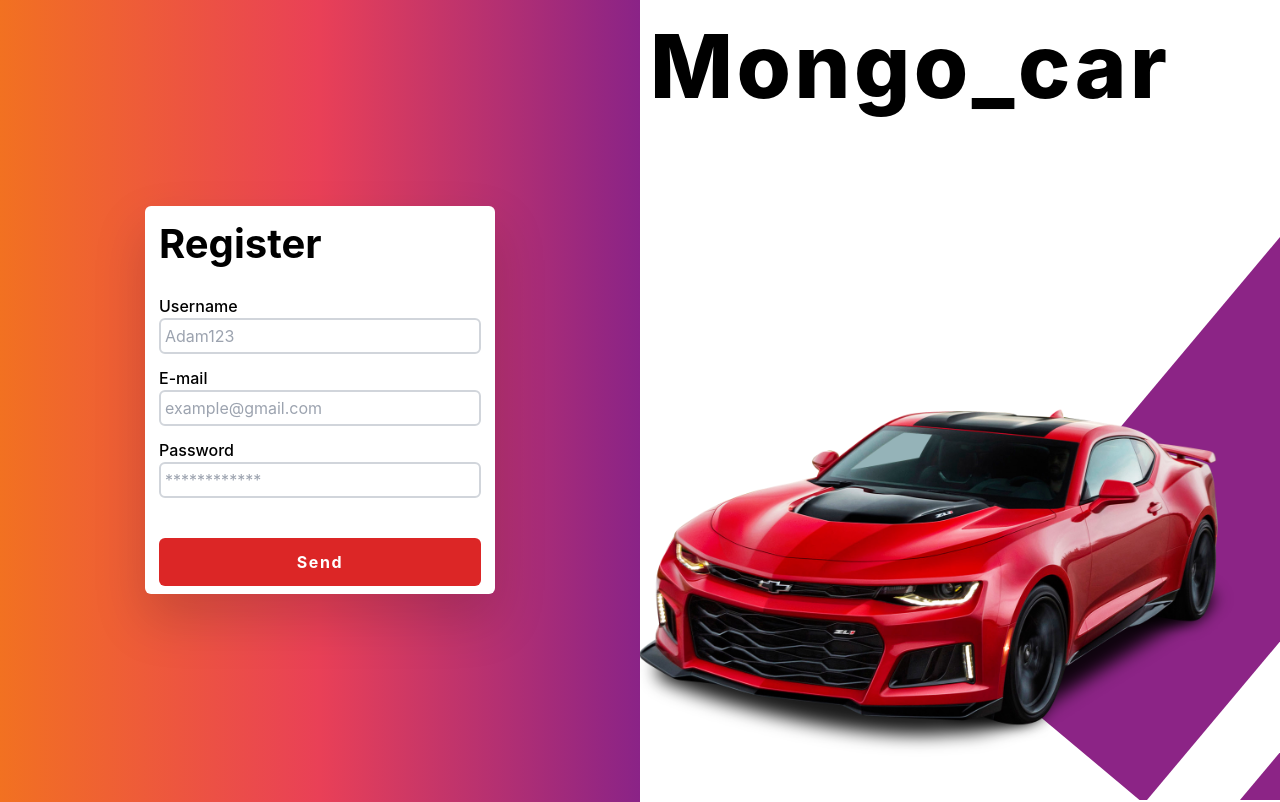
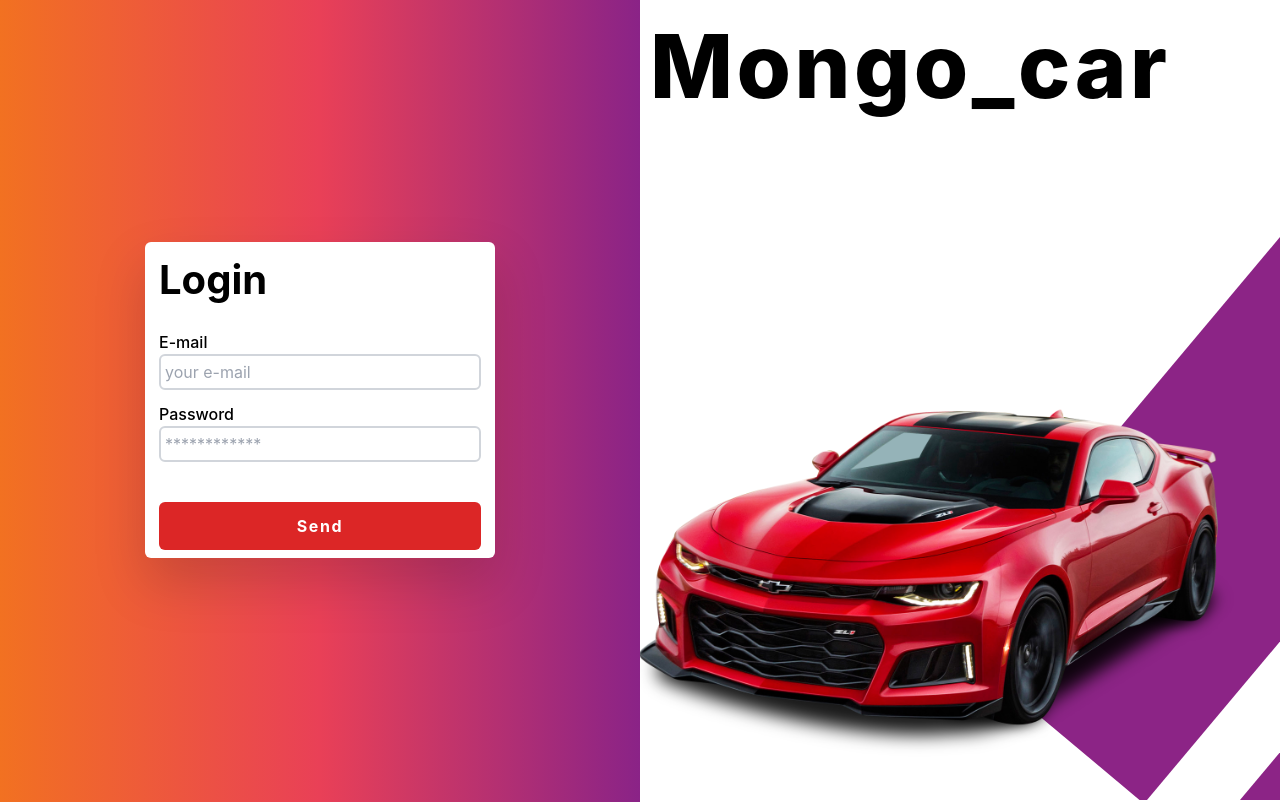
Before and after one commit to Domino731/Rent-car-with-mongo, a React (Create React App) app in the folder rentcarfe/: page /LOGIN in a window 1280 px wide. Shown: the top 802 px of the page. Built offline with nearby package versions, Linux system fonts and the light colour scheme.

Commit message:
FE - login form

```diff
--- a/rentcarfe/src/Containers/Auth/Login.tsx
+++ b/rentcarfe/src/Containers/Auth/Login.tsx
@@ -8,23 +8,24 @@ import Car from '../../Assets/camaro.png'
 import {useDispatch, useSelector} from "react-redux";
 import {authRegister} from "../../Redux/auth/thunks";
 import {AnyAction} from "@reduxjs/toolkit";
-import {authRegisterLoaderSelector} from "../../Redux/auth/selectors";
+import {authLoginLoaderSelector} from "../../Redux/auth/selectors";
 
 export const Login: FunctionComponent = () => {
     const dispatch = useDispatch();
 
-    const authRegisterLoader = useSelector(authRegisterLoaderSelector);
+    const authLoginLoader = useSelector(authLoginLoaderSelector);
 
     const handleRegisterUser = useCallback((formikValues: FormikValues) => {
         const {username, email, password} = formikValues;
         dispatch(authRegister({username, email, password}) as unknown as AnyAction)
     }, [dispatch])
 
+    // TODO: form automation - login, register, password recovery
     return <div className="w-full h-full flex">
         {/*form*/}
         <div className="w-1/2  h-full flex items-center justify-center gradient-wiretap">
             <div className="w-[350px] bg-white rounded-md drop-shadow-2xl px-3.5 py-2">
-                <h1 className="font-bold text-[40px] mb-[20px]">Register</h1>
+                <h1 className="font-bold text-[40px] mb-[20px]">Login</h1>
                 <Formik
                     initialValues={AuthInitialValues[AUTH_KEY.REGISTER]}
                     validationSchema={AuthValidationSchema[AUTH_KEY.REGISTER]}
@@ -32,11 +33,10 @@ export const Login: FunctionComponent = () => {
                     validateOnChange={false}
                 >
                     {({handleSubmit}) => <form>
-                        <FormikInput name="username" label="Username" placeholder="Adam123"/>
-                        <FormikInput name="email" label="E-mail" placeholder="example@gmail.com"/>
+                        <FormikInput name="email" label="E-mail" placeholder="your e-mail"/>
                         <FormikInput name="password" label="Password" placeholder="************" type="password"/>
                         <div className="mt-10">
-                            <Button type="submit" disabled={authRegisterLoader} onClick={e => {
+                            <Button type="submit" disabled={authLoginLoader} onClick={e => {
                                 e.preventDefault()
                                 handleSubmit()
                             }
```
